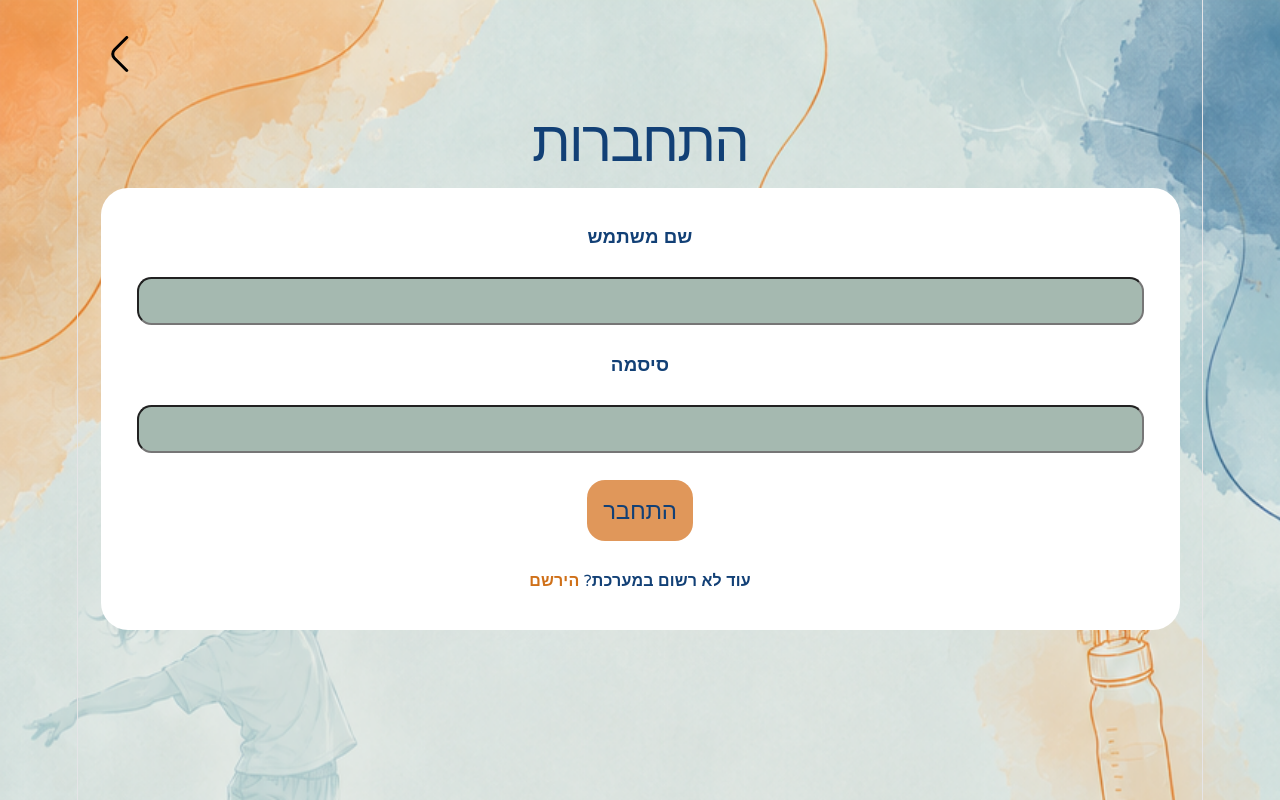
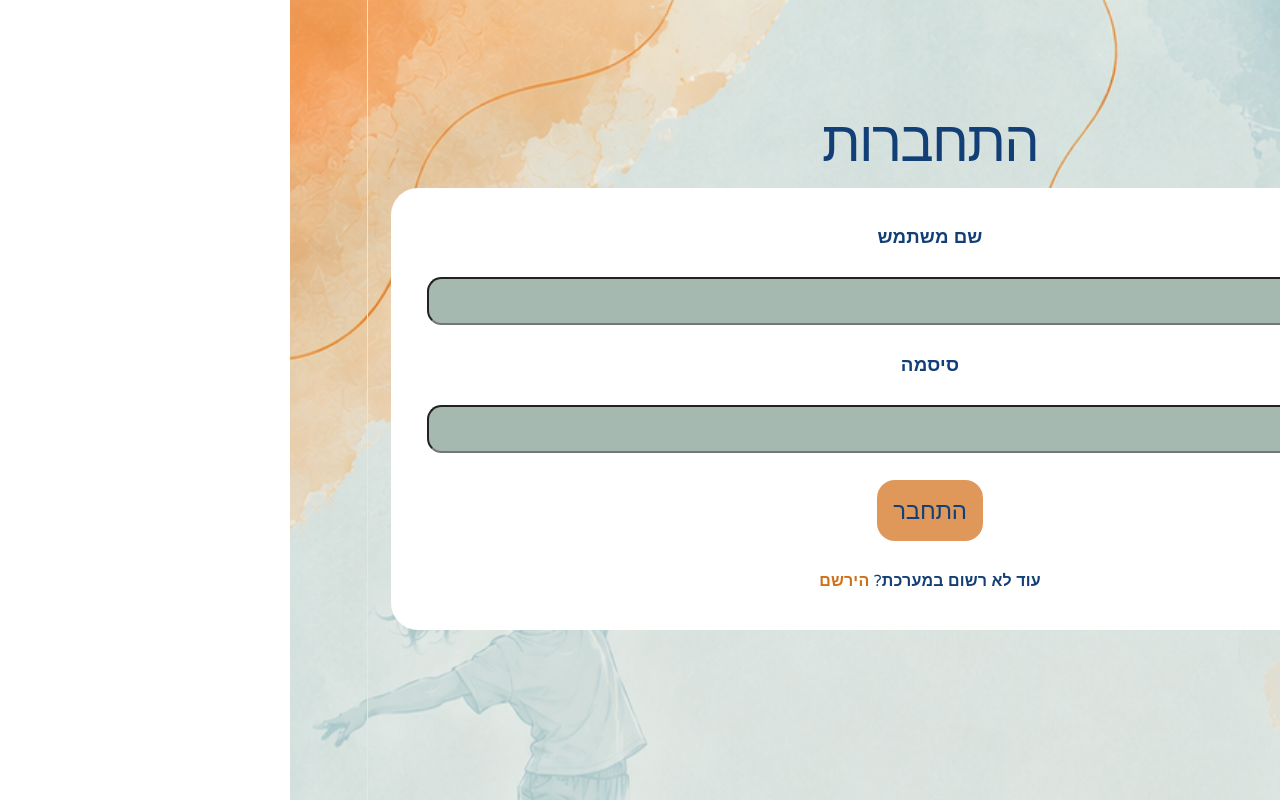
Before and after one commit to shircohen83/shtodio, a React (Vite) app: page /login in a window 1280 px wide. Built offline with nearby package versions, Linux system fonts and the light colour scheme.

Commit message:
changing the project's direction

```diff
--- a/src/pages/LessonsPage.tsx
+++ b/src/pages/LessonsPage.tsx
@@ -1,7 +1,7 @@
 import { useEffect, useState } from "react";
 import { Link, useParams } from "react-router";
 import "./LessonsPage.css";
-import angleLeftIcon from "../assets/icons/angle-left.svg";
+import angleRightIcon from "../assets/icons/angle-right.svg";
 import { useLocation, useNavigate } from "react-router";
 
 type Lesson = {
@@ -59,7 +59,7 @@ const LessonsPage = () => {
     return (
       <main className="lesson-page">
         <Link to="/" className="back-icon" title="חזרה">
-          <img src={angleLeftIcon} alt="" />
+          <img src={angleRightIcon} alt="" />
         </Link>
 
         <section className="lesson-info-card">
@@ -81,7 +81,7 @@ const LessonsPage = () => {
   return (
     <main className="lesson-page">
       <Link to="/" className="back-icon" title="חזרה">
-        <img src={angleLeftIcon} alt="" />
+        <img src={angleRightIcon} alt="" />
       </Link>
 
       <section className="lesson-info-card">
--- a/src/pages/LoginPage.tsx
+++ b/src/pages/LoginPage.tsx
@@ -1,6 +1,6 @@
 import { useState } from "react";
 import { Link, useLocation, useNavigate } from "react-router";
-import angleLeftIcon from "../assets/icons/angle-left.svg";
+import angleRightIcon from "../assets/icons/angle-right.svg";
 import "./LoginPage.css";
 
 const LoginPage = () => {
@@ -57,7 +57,7 @@ const LoginPage = () => {
   return (
     <main className="login-page">
         <Link to={returnTo} className="back-icon" title="חזרה">
-            <img src={angleLeftIcon} alt="" />
+            <img src={angleRightIcon} alt="" />
         </Link>
 
         <h1 className="login-title">התחברות</h1>
--- a/src/pages/SignUpPage.css
+++ b/src/pages/SignUpPage.css
@@ -1,6 +1,5 @@
 .signup-page {
   display: grid;
-  direction: rtl;
   padding: 2rem 1.25rem;
 }
 
--- a/src/pages/SignUpPage.tsx
+++ b/src/pages/SignUpPage.tsx
@@ -1,6 +1,6 @@
 import { useState } from "react";
 import { Link, useLocation, useNavigate } from "react-router";
-import angleLeftIcon from "../assets/icons/angle-left.svg";
+import angleRightIcon from "../assets/icons/angle-right.svg";
 import "./SignUpPage.css";
 
 interface NavigationState {
@@ -81,7 +81,7 @@ const SignUpPage = () => {
   return (
     <main className="signup-page">
       <Link to="/login" state={{ returnTo }} className="back-icon" title="חזרה">
-        <img src={angleLeftIcon} alt="" />
+        <img src={angleRightIcon} alt="" />
       </Link>
 
       <h1 className="signup-title">יצירת משתמש חדש</h1>
--- a/src/styles/design-system.css
+++ b/src/styles/design-system.css
@@ -17,6 +17,7 @@
 
 body {
   margin: 0; /*removing spacing that is being automaticly set by the browser*/
+  direction: rtl;
   font-family: var(--font-family);
   font-size: 16px;
   background-image: url("../assets/images/background.png");
```
